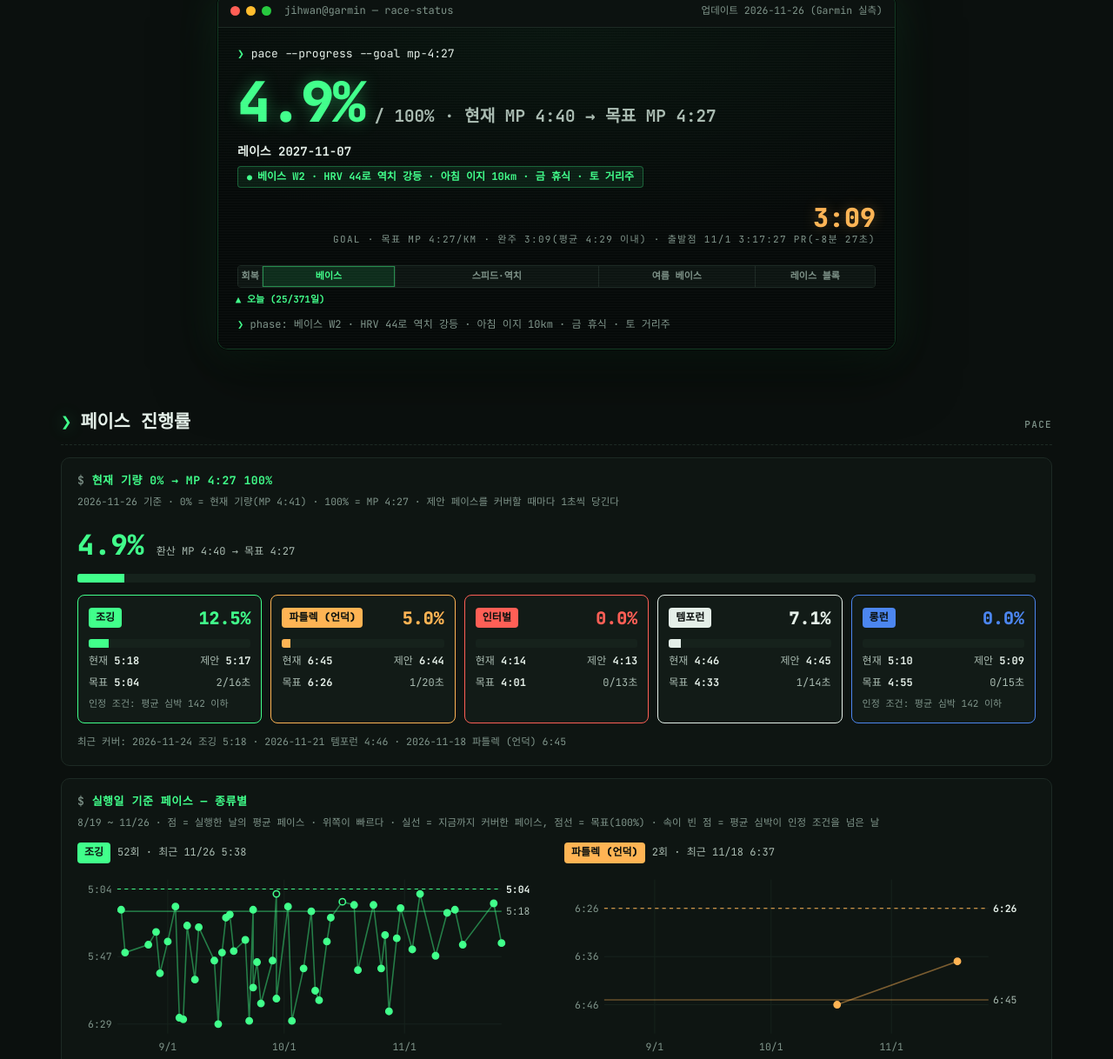
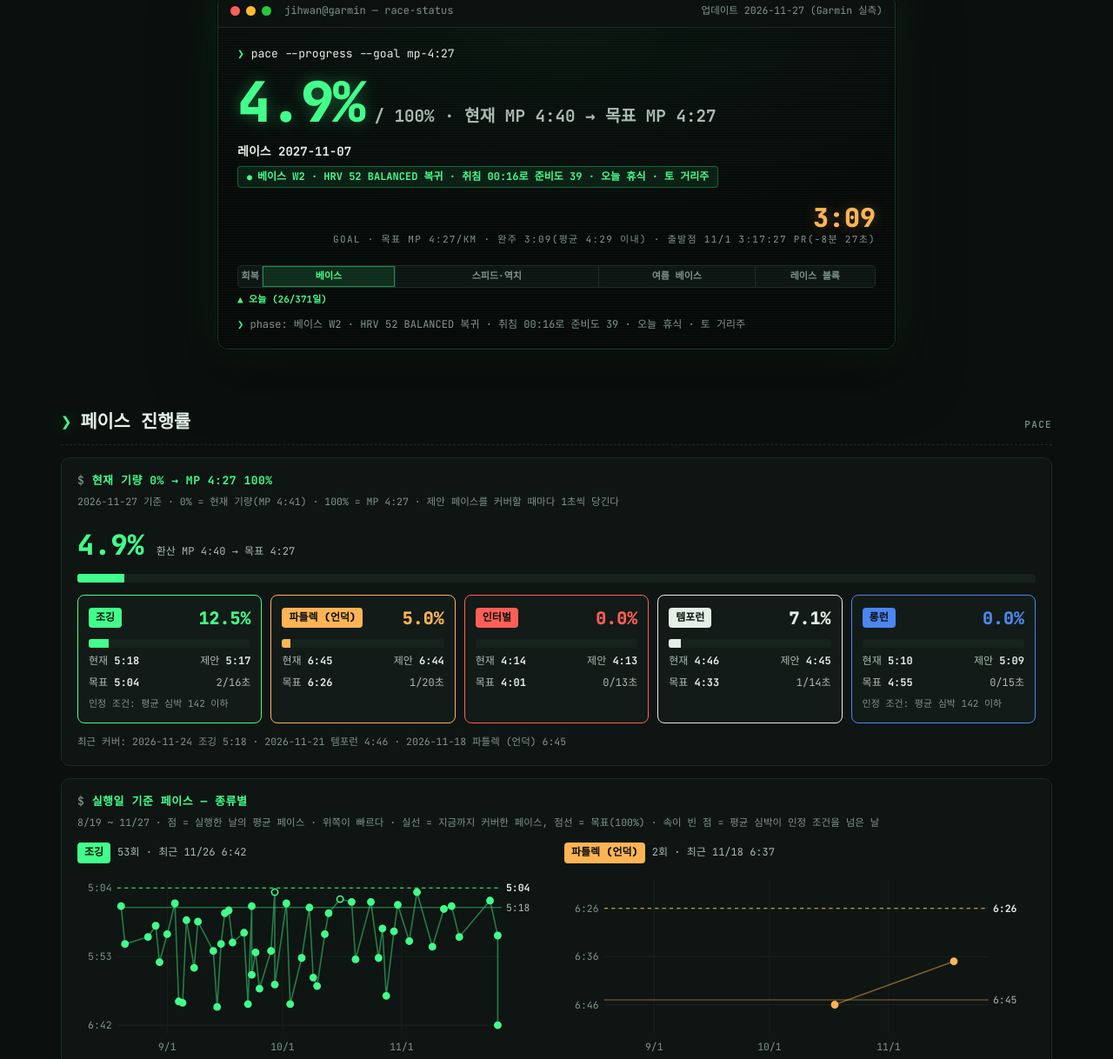
Before and after one commit to leezwan/dashboard, a plain HTML site: page dashboard/index.html in a window 1280 px wide. Shown: the part 246-1464 px from the top of the page at 87% size. Drawn offline with Linux system fonts and the light colour scheme; a web font is replaced by a local one.

Commit message:
chore: 대시보드 2026-11-27 실측 갱신
Co-Authored-By: Claude Opus 5.5 <noreply@anthropic.com>

```diff
--- a/dashboard/index.html
+++ b/dashboard/index.html
@@ -538,10 +538,10 @@
    ───────────────────────────────────────────────────────────── */
 const DATA = {
   isSample: false,
-  generatedAt: "2026-11-26 (Garmin 실측)",
+  generatedAt: "2026-11-27 (Garmin 실측)",
   raceDate: "2027-11-07",   // 가정 — 11월 첫째 일요일(JTBC 통상 일정). 공식 발표 시 교체
-  dDay: 346,
-  phase: "베이스 W2 · HRV 44로 역치 강등 · 아침 이지 10km · 금 휴식 · 토 거리주",
+  dDay: 345,
+  phase: "베이스 W2 · HRV 52 BALANCED 복귀 · 취침 00:16로 준비도 39 · 오늘 휴식 · 토 거리주",
   goal: { time: "3:09", pace: "목표 MP 4:27/km · 완주 3:09(평균 4:29 이내) · 출발점 11/1 3:17:27 PR(-8분 27초)" },
 
   // 5블록 타임라인 (일수 기준, 총 371일) · 2026-11-02 = 1일차, 2027-11-07 레이스 = 371일차
@@ -552,19 +552,19 @@ const DATA = {
     {n:"여름 베이스", d:91,  r:"5/31–8/29"},
     {n:"레이스 블록", d:70,  r:"8/30–11/07"},
   ],
-  elapsedDays: 25,   // 2026-11-02 = 1일차 (시즌 시작 · 11/13 목표 sub-3 → 3:09 조정)
+  elapsedDays: 26,   // 2026-11-02 = 1일차 (시즌 시작 · 11/13 목표 sub-3 → 3:09 조정)
 
   metrics: [
-    { k:"트레이닝 준비도", v:"59", unit:"", d:"MODERATE · 기상 74 → 아침 러닝 뒤 54 → 오후 59 · 회복 시간 20시간", status:"warn" },
-    { k:"HRV", v:"44", unit:"ms", d:"59(11/24) → 49 → 44 · 주간 평균 51 · 정상 범위 53~78, 상태 UNBALANCED", status:"serious" },
-    { k:"안정시 심박", v:"47", unit:"bpm", d:"44(11/24) → 47 → 47 · 평소 42~48", status:"good" },
-    { k:"수면 점수", v:"83", unit:"", d:"취침 22:35 · 8시간 8분 · REM 103분 · 깊은수면 100분", status:"good" },
-    { k:"바디 배터리", v:"24", unit:"", d:"밤새 22 → 최고 67 · 아침 러닝 −11 · 오후 24까지 소진", status:"warn" },
+    { k:"트레이닝 준비도", v:"39", unit:"", d:"LOW · 수면·스트레스 기록 요인 · 어제 기상 74 → 저녁 러닝 뒤 52 · 회복 시간 20시간", status:"serious" },
+    { k:"HRV", v:"52", unit:"ms", d:"49(11/25) → 44 → 52 · 주간 평균 53 · 정상 범위 52~78, 상태 BALANCED(11/8 이후 처음)", status:"good" },
+    { k:"안정시 심박", v:"47", unit:"bpm", d:"47 → 47 → 47 · 평소 42~48", status:"good" },
+    { k:"수면 점수", v:"65", unit:"", d:"취침 00:16 · 5시간 55분 · REM 24분 · 전날 83점(22:35, 8시간 8분)", status:"warn" },
+    { k:"바디 배터리", v:"61", unit:"", d:"밤새 16 → 61 · 수면이 짧아 충전 +41에 그침", status:"warn" },
     { k:"트레이닝 상태", v:"MAINTAINING", unit:"", d:"Garmin 판정 · 11/26부터(PRODUCTIVE에서 하락)", status:null },
-    { k:"ACWR", v:"1.0", unit:"", d:"OPTIMAL · 급성 804 / 만성 755", status:null },
+    { k:"ACWR", v:"1.0", unit:"", d:"OPTIMAL · 급성 756 / 만성 748", status:null },
     { k:"VO₂max", v:"55.4", unit:"", d:"56.2(11/16) → 55.8(11/24) → 55.4(11/26)", status:null },
-    { k:"풀코스 예측", v:"3:13:41", unit:"", d:"11621초 · 10K 40:17 · 하프 1:29:22 · 11/25보다 6초 단축", status:null },
-    { k:"최근 7일", v:"40.5", unit:"km", d:"11/20–11/26 · 러닝 4일 · 질 9.9km(11/21 연속주)", status:null },
+    { k:"풀코스 예측", v:"3:14:31", unit:"", d:"11671초 · 10K 40:30 · 하프 1:29:50 · 11/26보다 50초 후퇴", status:null },
+    { k:"최근 7일", v:"48.5", unit:"km", d:"11/21–11/27 · 러닝 4일 · 질 9.9km(11/21 연속주)", status:null },
     { k:"11/1 JTBC 결과", v:"3:17:27", unit:"", d:"Garmin 풀코스 PR · 시즌 출발점", status:null },
   ],
 
@@ -574,7 +574,7 @@ const DATA = {
     {d:"7/09",v:12144},{d:"7/16",v:12136},{d:"7/23",v:12138},{d:"7/30",v:12189},
     {d:"8/06",v:12228},{d:"8/13",v:12214},{d:"8/20",v:12191},{d:"8/27",v:12248},
     {d:"9/03",v:12283},{d:"9/10",v:12264},{d:"9/17",v:12233},{d:"9/24",v:12150},
-    {d:"10/01",v:12115},{d:"10/08",v:11997},{d:"10/19",v:11909},{d:"10/20",v:11891},{d:"10/22",v:11805},{d:"10/27",v:11825},{d:"11/02",v:11727},{d:"11/13",v:11719},{d:"11/14",v:11689},{d:"11/17",v:11665},{d:"11/18",v:11667},{d:"11/19",v:11645},{d:"11/23",v:11608},{d:"11/25",v:11627},{d:"11/26",v:11621},
+    {d:"10/01",v:12115},{d:"10/08",v:11997},{d:"10/19",v:11909},{d:"10/20",v:11891},{d:"10/22",v:11805},{d:"10/27",v:11825},{d:"11/02",v:11727},{d:"11/13",v:11719},{d:"11/14",v:11689},{d:"11/17",v:11665},{d:"11/18",v:11667},{d:"11/19",v:11645},{d:"11/23",v:11608},{d:"11/25",v:11627},{d:"11/26",v:11621},{d:"11/27",v:11671},
   ],
   goalSec: 11340,   // 3:09:00
   capSec:  11520,   // 3:12:00
@@ -623,7 +623,7 @@ const DATA = {
 
   // 페이스 진행률 — ~/dev/marathon-coach/pace-progress.json 사본(패널 mod의 원본). 0% = 현재 기량(11/1 풀 3:17:27, MP 4:41), 100% = MP 4:27
   paceProgress: {
-    asOf: "2026-11-26",
+    asOf: "2026-11-27",
     mp: { start: 281, target: 267 },
     kinds: [
       { id: "jog", label: "조깅", start: 320, current: 318, target: 304, hrCap: 142 },
@@ -643,7 +643,7 @@ const DATA = {
   // 종류별 실행 기록 — 실행일 기준 그래프용. Garmin 러닝 활동 분류: 인터벌 = 트랙 러닝 2km 이상 / 파틀렉 = 트레일 언덕 랩(km당 상승 40m 이상) 평균 /
   // 롱런 = 18km 이상(레이스 제외) / 템포런 = 평지 연속주 5~18km · 평균 4:50 이내(트랙 제외) / 조깅 = 3~18km · 무산소 효과 1.5 미만 · 4:50보다 느림(트레드밀·질 세션 워밍업 제외). p = 초/km, hr = 평균 심박
   paceHistory: {
-    from: "2026-08-19", to: "2026-11-26",
+    from: "2026-08-19", to: "2026-11-27",
     jog: [
       {d:"2026-08-20",p:317,hr:141,km:10.1},{d:"2026-08-21",p:344,hr:123,km:10.0},{d:"2026-08-27",p:339,hr:130,km:8.1},{d:"2026-08-29",p:331,hr:137,km:10.2},
       {d:"2026-08-30",p:357,hr:128,km:7.0},{d:"2026-09-01",p:337,hr:124,km:7.0},{d:"2026-09-03",p:315,hr:139,km:11.3},{d:"2026-09-04",p:385,hr:112,km:3.3},
@@ -657,7 +657,7 @@ const DATA = {
       {d:"2026-10-19",p:314,hr:132,km:10.0},{d:"2026-10-20",p:355,hr:119,km:8.8},{d:"2026-10-24",p:314,hr:135,km:12.0},{d:"2026-10-26",p:354,hr:130,km:7.0},
       {d:"2026-10-27",p:333,hr:127,km:7.6},{d:"2026-10-28",p:381,hr:132,km:3.4},{d:"2026-10-30",p:335,hr:122,km:8.1},{d:"2026-10-31",p:316,hr:121,km:5.2},
       {d:"2026-11-03",p:342,hr:123,km:10.4},{d:"2026-11-05",p:307,hr:137,km:10.2},{d:"2026-11-09",p:346,hr:122,km:10.5},{d:"2026-11-12",p:319,hr:130,km:10.0},
-      {d:"2026-11-14",p:317,hr:132,km:16.0},{d:"2026-11-16",p:339,hr:123,km:11.3},{d:"2026-11-24",p:313,hr:138,km:12.3},{d:"2026-11-26",p:338,hr:137,km:10.1},
+      {d:"2026-11-14",p:317,hr:132,km:16.0},{d:"2026-11-16",p:339,hr:123,km:11.3},{d:"2026-11-24",p:313,hr:138,km:12.3},{d:"2026-11-26",p:338,hr:137,km:10.1},{d:"2026-11-26",p:402,hr:128,km:8.0},
     ],
     fartlek: [
       {d:"2026-10-18",p:406,hr:126,km:3.0},{d:"2026-11-18",p:397,hr:136,km:1.0},
@@ -677,9 +677,9 @@ const DATA = {
   },
 
   loadBalance: [
-    {k:"저강도 유산소", v:1483, min:878,  max:1931},
-    {k:"고강도 유산소", v:1328, min:1053, max:2107},
-    {k:"무산소",        v:204,  min:351,  max:1053},
+    {k:"저강도 유산소", v:1480, min:698,  max:1535},
+    {k:"고강도 유산소", v:1328, min:837,  max:1675},
+    {k:"무산소",        v:204,  min:279,  max:837},
   ],
 
   // 급성 부하 (트레이닝 준비도 range의 acuteLoad, 하루 마지막 기록)
@@ -688,28 +688,28 @@ const DATA = {
     {d:"11/05",v:1038},{d:"11/06",v:849},{d:"11/07",v:667},{d:"11/08",v:528},{d:"11/09",v:507},
     {d:"11/10",v:452},{d:"11/11",v:623},{d:"11/12",v:724},{d:"11/13",v:612},{d:"11/14",v:735},
     {d:"11/15",v:616},{d:"11/16",v:697},{d:"11/17",v:585},{d:"11/18",v:604},{d:"11/19",v:743},
-    {d:"11/20",v:602},{d:"11/21",v:848},{d:"11/22",v:713},{d:"11/23",v:739},{d:"11/24",v:849},{d:"11/25",v:775},{d:"11/26",v:804},
+    {d:"11/20",v:602},{d:"11/21",v:848},{d:"11/22",v:713},{d:"11/23",v:739},{d:"11/24",v:849},{d:"11/25",v:775},{d:"11/26",v:910},{d:"11/27",v:756},
   ],
-  chronicLoad: 755,
+  chronicLoad: 748,
   acwr: 1.0,
   acwrStatus: "OPTIMAL",   // Garmin acwrStatus
 
   // ── 마일리지 ──
   mileageStats: [
-    {k:"이번 달 (11월)", v:"189.4", u:"km", d:"21회 · 11/26 기준 · 레이스 43.5km 포함"},
-    {k:"최근 30일",      v:"213.6", u:"km", d:"10/28–11/26 · 러닝 17일 / 휴식 13일"},
-    {k:"최근 7일",       v:"40.5",  u:"km", d:"11/20–11/26 · 러닝 4일 · 질 9.9km(11/21 연속주)"},
+    {k:"이번 달 (11월)", v:"197.4", u:"km", d:"22회 · 11/27 기준 · 레이스 43.5km 포함"},
+    {k:"최근 30일",      v:"211.5", u:"km", d:"10/29–11/27 · 러닝 16일 / 휴식 14일"},
+    {k:"최근 7일",       v:"48.5",  u:"km", d:"11/21–11/27 · 러닝 4일 · 질 9.9km(11/21 연속주)"},
     {k:"최근 12개월",    v:"2,599", u:"km", d:"25-11~26-10 · 월평균 216.6km"},
   ],
   // 최근 7일 · 일자별 러닝 거리(km) / 러닝 시간(분) / 근력 시간(분)
   last7: [
-    {d:"11/20",w:"금",km:0,   run:0,    str:0},
     {d:"11/21",w:"토",km:11.1,run:48.2, str:14.4},
     {d:"11/22",w:"일",km:0,   run:0,    str:20.1},
     {d:"11/23",w:"월",km:7.0, run:49.1, str:0},
     {d:"11/24",w:"화",km:12.3,run:64.2, str:23.6},
     {d:"11/25",w:"수",km:0,   run:0,    str:36.0},
-    {d:"11/26",w:"목",km:10.1,run:56.7, str:9.5},
+    {d:"11/26",w:"목",km:18.1,run:110.4,str:9.5},
+    {d:"11/27",w:"금",km:0,   run:0,    str:0},
   ],
 
   monthlyVolume: [ // 완료 12개월(25-11~26-10) + 진행 중인 26-11 (n = 러닝 횟수)
@@ -717,7 +717,7 @@ const DATA = {
     {m:"26-02",km:156.5,n:19},{m:"26-03",km:207.7,n:25},{m:"26-04",km:175.4,n:19},
     {m:"26-05",km:166.9,n:21},{m:"26-06",km:192.2,n:25},{m:"26-07",km:243.2,n:33},
     {m:"26-08",km:253.8,n:34},{m:"26-09",km:338.7,n:41},{m:"26-10",km:269.1,n:40},
-    {m:"26-11",km:189.4,n:21},
+    {m:"26-11",km:197.4,n:22},
   ],
   monthlyAvg: 216.6,   // 완료 12개월(25-11~26-10) 평균 · 2,599km / 12
 
@@ -725,21 +725,21 @@ const DATA = {
   weeklyVolume: [
     {w:"W38",e:68.0,q:5.0},
     {w:"W39",e:76.1,q:0},{w:"W40",e:48.7,q:32.5},{w:"W41",e:65.5,q:15.0},{w:"W42",e:37.6,q:18.9},
-    {w:"W43",e:43.4,q:8.9},{w:"W44",e:34.9,q:47.5},{w:"W45",e:20.5,q:0},{w:"W46",e:46.0,q:6.0},{w:"W47",e:24.0,q:19.9},{w:"W48",e:29.4,q:0},
+    {w:"W43",e:43.4,q:8.9},{w:"W44",e:34.9,q:47.5},{w:"W45",e:20.5,q:0},{w:"W46",e:46.0,q:6.0},{w:"W47",e:24.0,q:19.9},{w:"W48",e:37.4,q:0},
   ],
 
-  dailyVolume: [ // 최근 31일 (10/27–11/26) · 0 = 휴식일
-    {d:"10/27",km:7.6},{d:"10/28",km:10.1},{d:"10/29",km:0},
+  dailyVolume: [ // 최근 31일 (10/28–11/27) · 0 = 휴식일
+    {d:"10/28",km:10.1},{d:"10/29",km:0},
     {d:"10/30",km:8.1},{d:"10/31",km:6.0},{d:"11/01",km:43.5},{d:"11/02",km:0},{d:"11/03",km:10.4},
     {d:"11/04",km:0},{d:"11/05",km:10.2},{d:"11/06",km:0},{d:"11/07",km:0},{d:"11/08",km:0},
     {d:"11/09",km:10.5},{d:"11/10",km:6.0},{d:"11/11",km:9.4},{d:"11/12",km:10.0},{d:"11/13",km:0},
     {d:"11/14",km:16.0},{d:"11/15",km:0},{d:"11/16",km:11.3},{d:"11/17",km:0},{d:"11/18",km:21.5},
-    {d:"11/19",km:0},{d:"11/20",km:0},{d:"11/21",km:11.1},{d:"11/22",km:0},{d:"11/23",km:7.0},{d:"11/24",km:12.3},{d:"11/25",km:0},{d:"11/26",km:10.1},
+    {d:"11/19",km:0},{d:"11/20",km:0},{d:"11/21",km:11.1},{d:"11/22",km:0},{d:"11/23",km:7.0},{d:"11/24",km:12.3},{d:"11/25",km:0},{d:"11/26",km:18.1},{d:"11/27",km:0},
   ],
 
-  hrZones: [ // 최근 28일 (10/29–11/26 · 러닝만)
-    {k:"Zone 1",v:2332},{k:"Zone 2",v:15561},{k:"Zone 3",v:18935},
-    {k:"Zone 4",v:26038},{k:"Zone 5",v:2140},
+  hrZones: [ // 최근 28일 (10/30–11/27 · 러닝만)
+    {k:"Zone 1",v:2355},{k:"Zone 2",v:16444},{k:"Zone 3",v:20698},
+    {k:"Zone 4",v:26590},{k:"Zone 5",v:2140},
   ],
 
   // 기기 미착용일은 배열에서 제외한다 (0으로 채우지 않는다) — 캡션은 recoveryMissing에서 파생
@@ -764,9 +764,10 @@ const DATA = {
     {d:"11/22",readiness:1, hrv:62,rhr:51},
     {d:"11/24",readiness:40,hrv:59,rhr:44},
     {d:"11/25",readiness:62,hrv:49,rhr:47},
-    {d:"11/26",readiness:59,hrv:44,rhr:47},
+    {d:"11/26",readiness:52,hrv:44,rhr:47},
+    {d:"11/27",readiness:39,hrv:52,rhr:47},
   ],
-  hrvBand: {low:53, high:78},
+  hrvBand: {low:52, high:78},
 
   // 수면 (초 단위), bed = 취침 시각(분, 자정 기준 오프셋 — 음수는 자정 이전)
   sleep: [
@@ -790,6 +791,7 @@ const DATA = {
     {d:"11/24",score:91,deep:3420,light:15960,rem:7380,awake:0,   bed:-26},
     {d:"11/25",score:75,deep:6000,light:18300,rem:2580,awake:1320,bed:-36},
     {d:"11/26",score:83,deep:6000,light:17100,rem:6180,awake:600, bed:-85},
+    {d:"11/27",score:65,deep:4800,light:15060,rem:1440,awake:540, bed:16},
   ],
 
   // 근력 — 주간 부위별 세트 (W47은 진행 중)
@@ -800,6 +802,7 @@ const DATA = {
   strengthStart: "근력 시간은 늘었다. 11/3 14분, 11/5 35분, 11/6 36분, 11/10 54분, 11/12 41분이다. 그런데 기록된 세트는 W45 상체 3, W46 상체 3 · 하체 2(힙 레이즈)뿐이고 나머지는 종목 미분류(UNKNOWN)다. 시계에서 종목을 고르지 않으면 하체 주 6세트 규칙을 확인할 수 없다. 11/1 레이스 분석에서 36km 이후 보폭이 114 → 104cm, 접지 시간이 219 → 233ms로 무너진 원인이 다리 근지구력이었다. 회복 지표가 돌아오면 스쿼트·RDL·스플릿 스쿼트·카프 레이즈를 종목으로 기록하자",
 
   recentActivities: [
+    {date:"11-26",type:"저녁 클럽 이지(역치 강등일) · 존4 9분 · 하루 합계 18.1km · 그날 취침 00:16",dist:"8.0 km",pace:"6:42",hr:128},
     {date:"11-26",type:"이지런(역치 강등일 · 처방 40분) · 57분 · 존4 26분 + 근력 10분(숄더프레스·풀업)",dist:"10.1 km",pace:"5:38",hr:137},
     {date:"11-24",type:"러닝(인터벌 조건 충족한 날 · 트랙 대신) · 존4 34분 · 조깅 5:18 커버 + 아침 근력 24분",dist:"12.3 km",pace:"5:13",hr:138},
     {date:"11-23",type:"트레드밀 · 준비도 24인 아침 · 최고 157",dist:"7.0 km",pace:"7:00",hr:129},
@@ -820,19 +823,19 @@ const DATA = {
 
   // 코치 코멘트 — t: good|warn|serious|crit (좌측 점 색)
   coachNote: {
-    updated: "2026-11-26",
-    verdict: "8시간 넘게 자서 기상 준비도는 74까지 올랐지만 HRV가 이틀 연속 정상 범위 아래(49 → 44)라 오늘 클럽 역치는 강등이다. 아침 이지 10km로 오늘 러닝은 끝났다. 금요일까지 강도 0으로 두고 토요일 거리주 18km를 지킨다.",
+    updated: "2026-11-27",
+    verdict: "HRV는 52로 11/8 이후 처음 정상 범위에 들어왔지만, 클럽 다녀온 밤 00:16에 잠들어 5시간 55분만 자서 준비도가 39로 떨어졌다. 오늘은 완전 휴식하고 22:30 전에 자서 내일 거리주 조건을 만든다.",
     items: [
-      { t:"good", h:"수면 22:35 취침 · 8시간 8분 · 83점",
-        b:"사흘 연속 23시 무렵 이전에 잤다(23:34, 23:24, 22:35). REM 103분은 이번 달 두 번째로 길다. 기상 준비도 74는 11/10(60) 이후 최고다. 안정시 심박 47로 평소 범위 안이다." },
-      { t:"serious", h:"HRV 44 — 정상 하한 53 아래, 이틀째 하락",
-        b:"11/24 59에서 49, 44로 내려갔다. 주간 평균 51, 상태 UNBALANCED. 역치 조건(준비도 50 · HRV 53 · 안정시 심박 48) 중 HRV 하나가 미달이라 크루즈 1.6km × 4는 뛰지 않는다. 11/24 이지 처방일의 존4 34분이 남긴 빚이다." },
-      { t:"warn", h:"이지 처방 — 페이스는 지켰고 시간은 넘겼다",
-        b:"처방은 이지 40분 @5:20–5:50. 실제는 10.06km @5:38, 평균 심박 137 / 최고 151, 57분, 존3 28분 + 존4 26분이다. 페이스와 심박 상한 142는 지켰지만 17분 더 뛰었다. 조깅 제안 5:17에는 21초 못 미쳐 커버가 아니다. 페이스 진행률은 4.9% 그대로다." },
-      { t:"serious", h:"이번 주 질 세션 0회 · 상태 MAINTAINING으로 하락",
-        b:"트레이닝 상태가 PRODUCTIVE에서 MAINTAINING으로 내려갔고 VO₂max는 55.8에서 55.4가 됐다. 무산소 로드 204로 하한 351의 58%다. 예측은 3:13:41로 6초 줄었지만 목표 3:09까지 4분 41초, G1(1/30, 10K 42:00)까지 65일 남았다." },
+      { t:"good", h:"HRV 52 — 2주 만에 BALANCED",
+        b:"49, 44에서 52로 올라왔다. 주간 평균 53, 정상 범위 52~78. 11/8부터 이어진 LOW·UNBALANCED가 처음 풀렸다. 안정시 심박도 사흘째 47로 안정적이다." },
+      { t:"serious", h:"취침 00:16 · 5시간 55분 — 준비도 74에서 39로",
+        b:"11/24~11/26 사흘 동안 23:34, 23:24, 22:35에 잤고 준비도가 60, 62, 74로 올랐다. 클럽을 다녀온 목요일 밤 바로 그 흐름이 끊겼다. REM 24분, 수면 점수 65. Garmin이 꼽은 하락 요인도 수면과 스트레스 기록이다." },
+      { t:"warn", h:"목요일 하루 2회 18.1km",
+        b:"아침 이지 10.06km @5:38(처방 40분보다 17분 길게) + 저녁 클럽 8.01km @6:42, 평균 심박 128, 존4 9분. 저녁은 처방대로 이지였지만 하루 부하가 204로 역치 세션 하나만큼 쌓였다. 급성 부하는 910까지 갔다가 오늘 756." },
+      { t:"serious", h:"예측 3:14:31 — 하루에 50초 후퇴",
+        b:"3:13:41에서 3:14:31로 돌아갔다. 10K 40:30, 하프 1:29:50. 이번 주 질 세션 0회, 무산소 로드 204는 Garmin이 낮춘 하한 279에도 못 미친다. 목표 3:09까지 5분 31초, G1(1/30, 10K 42:00)까지 64일." },
     ],
-    next: "오늘(11/26): 저녁 클럽 역치 불참 — 나가더라도 이지 조깅만. 추가 러닝·근력 없음. 23시 전 취침. 금(11/27): 완전 휴식. 토(11/28) 거리주 18km @5:20–5:40, 심박 142 이하: 아침 준비도 50 이상 · HRV 53 이상 · 안정시 심박 48 이하면 그대로, 준비도 30~49면 12km 이지, 30 미만이면 회복 조깅 30분. 화(12/1) 클럽 인터벌은 그날 아침 같은 조건으로 판정한다.",
+    next: "오늘(11/27): 완전 휴식 — 러닝·근력 없이 걷기만. 시계 차고 22:30 전 취침. 토(11/28) 거리주 18km @5:20–5:40, 심박 142 이하: 아침 준비도 50 이상 · HRV 52 이상 · 안정시 심박 48 이하면 그대로, 준비도 30~49면 12km 이지 @5:30–5:50, 30 미만이면 회복 조깅 30분. 일(11/29) 휴식 또는 회복 조깅 30분 @6:00–6:30. 화(12/1) 클럽 인터벌은 그날 아침 같은 조건으로 판정한다.",
   },
 
   // 3:09 로드맵 — 관문·가능성(코치 추정). 2026-11-13 목표 sub-3 → 3:09 조정
```
